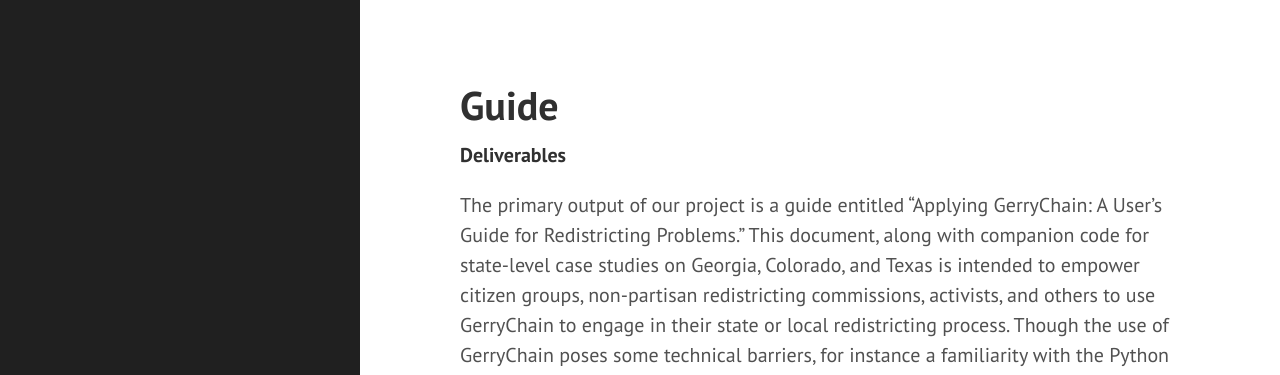
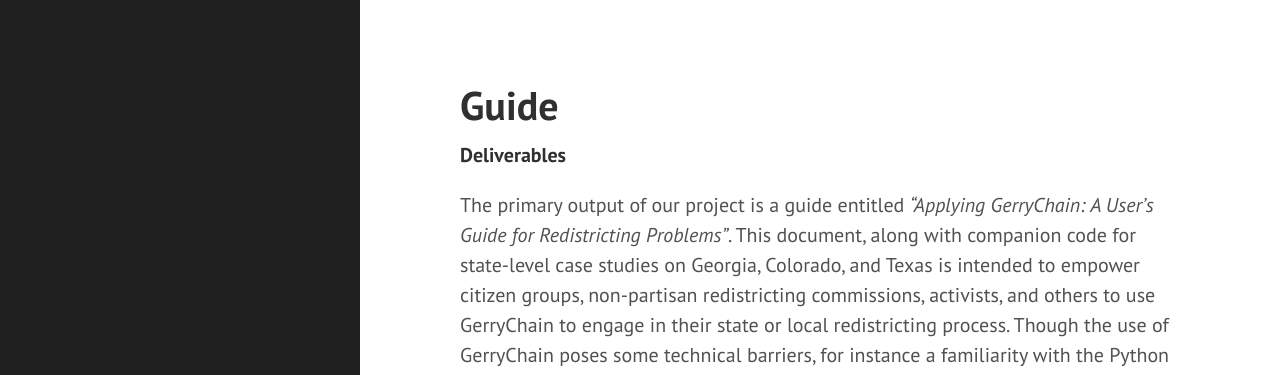
Before and after one commit to uwescience/DSSG2021-redistricting-website, a Jekyll site: the page built from guide.md, in a window 1280 px wide and 1170 px high. Shown: the top 375 px of the window. Built offline with Jekyll 4.4.1, drawn with Linux system fonts in a browser that asks for light colours; some of the changed text lies outside the part shown.

Commit message:
Update guide.md

```diff
--- a/guide.md
+++ b/guide.md
@@ -5,7 +5,7 @@ title: Guide
 
 **Deliverables**
 
-The primary output of our project is a guide entitled "Applying GerryChain: A User's Guide for Redistricting Problems." This document, along with companion code for state-level case studies on Georgia, Colorado, and Texas is intended to empower citizen groups, non-partisan redistricting commissions, activists, and others to use GerryChain to engage in their state or local redistricting process. Though the use of GerryChain poses some technical barriers, for instance a familiarity with the Python coding language is necessary for its effective use, we sought to minimize other barriers by providing a comprehensive guide that answers many common questions and provides enough instructions and context to help users more easily apply GerryChain to their state's redistricting process. This output is motivated by a commitment to the underlying principle of fairness in the redistricting process, which we define as maximizing inclusion and transparency by democratizing the resources, computational tools, and knowledge necessary for citizens to effectively participate in this process.
+The primary output of our project is a guide entitled *"Applying GerryChain: A User's Guide for Redistricting Problems"*. This document, along with companion code for state-level case studies on Georgia, Colorado, and Texas is intended to empower citizen groups, non-partisan redistricting commissions, activists, and others to use GerryChain to engage in their state or local redistricting process. Though the use of GerryChain poses some technical barriers, for instance a familiarity with the Python coding language is necessary for its effective use, we sought to minimize other barriers by providing a comprehensive guide that answers many common questions and provides enough instructions and context to help users more easily apply GerryChain to their state's redistricting process. This output is motivated by a commitment to the underlying principle of fairness in the redistricting process, which we define as maximizing inclusion and transparency by democratizing the resources, computational tools, and knowledge necessary for citizens to effectively participate in this process.
 
 
 **Outcomes**
```
